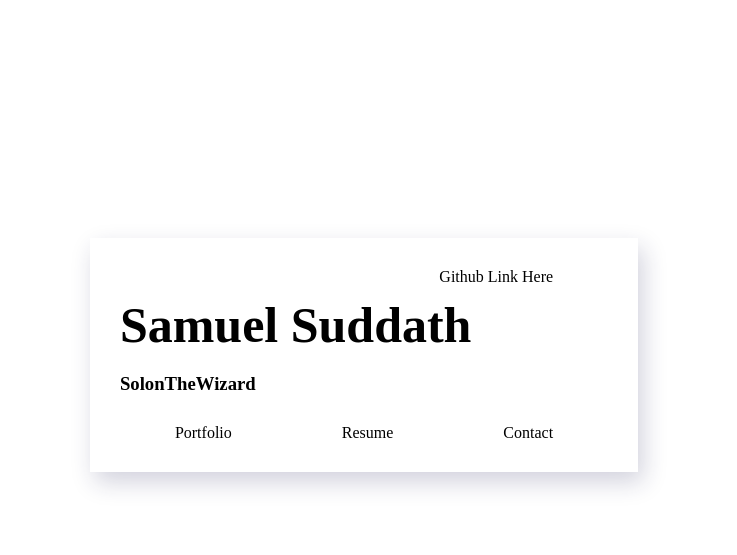
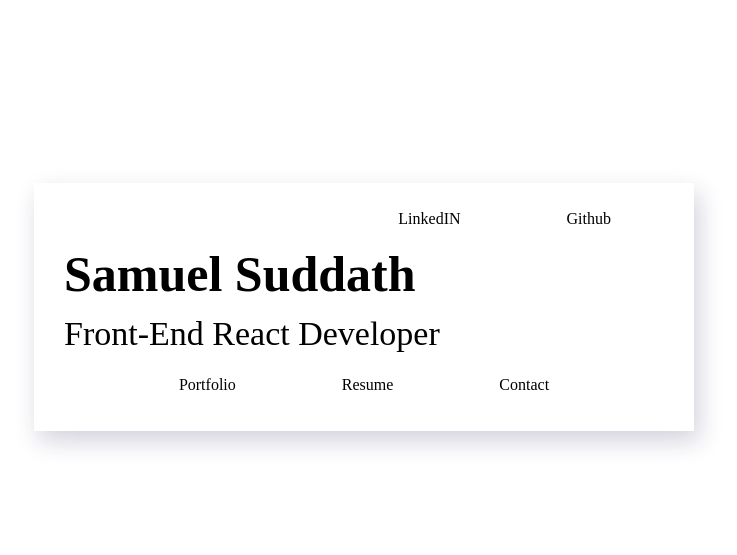
Before and after one commit to SolonTheWizard/resume-site, a Gatsby site: page / in a window 1280 px wide. Shown: the part 5-560 px from the top of the page, without its empty margins (276-1013 px from the left). Built offline with nearby package versions, Linux system fonts and the light colour scheme; Gatsby itself is replaced by a stand-in of ours.

Commit message:
Add Portfolio page, delete unnecessary layout

```diff
--- a/src/components/index.css
+++ b/src/components/index.css
@@ -1,10 +1,23 @@
+.background {
+  min-width: 100%;
+  min-height: 100%;
+  margin: 0;
+  display: flex;
+  flex-direction: column;
+  align-items: center;
+  justify-content: space-around;
+  flex-grow: 1;
+  font-size: 16px;
+}
 .business-card {
   box-shadow: 5px 10px 23px rgba(31, 28, 87, 0.2);
   display: flex;
   flex-direction: column;
-  align-items: flex-start;
+  align-items: center;
   padding: 20px 30px;
   margin-bottom: 80px;
+  margin-top: 180px;
+  width: 600px;
 }
 
 .internal-links {
@@ -12,22 +25,40 @@
   flex-direction: row;
   justify-content: space-between;
   align-items: center;
+  margin: 8px 0 10px;
 }
 .external-links {
   display: flex;
   flex-direction: row-reverse;
+  justify-content: flex-start;
   min-width: 100%;
 }
 
 a {
-  padding: 10px 20px 10px;
+  padding: 7px 18px 7px;
   margin: 0 35px;
   color: black;
   text-decoration: none;
 }
 
-h1 {
+.title {
+  padding: 10px 0;
+  margin: 0 0 2px;
+  font-size: 50px;
+  font-weight: 600;
+  /* ask kelson to help me change the font*/
+}
+.subtitle {
   padding: 0;
-  margin: 0;
-  font-size: 50px;
+  margin: 0 0 8px;
+  font-size: 34px;
+  font-weight: 400;
+  /* ask kelson to help me change the font*/
 }
+
+.info {
+  display: flex;
+  flex-direction: column;
+  align-items: flex-start;
+  width: 600px;
+}
--- a/src/components/layout.css
+++ /dev/null
@@ -1,13 +0,0 @@
-html,
-body,
-#root {
-  min-width: 100%;
-  min-height: 100%;
-  margin: 0;
-  display: flex;
-  flex-direction: column;
-  align-items: center;
-  justify-content: space-around;
-  flex-grow: 1;
-  font-size: 16px;
-}
--- a/src/components/layout.js
+++ /dev/null
@@ -1,18 +0,0 @@
-import React from "react"
-import PropTypes from "prop-types"
-
-import "./layout.css"
-
-const Layout = ({ children }) => {
-  return (
-    <div className="background">
-      <main>{children}</main>
-    </div>
-  )
-}
-
-Layout.propTypes = {
-  children: PropTypes.node.isRequired,
-}
-
-export default Layout
--- /dev/null
+++ b/src/components/portfolio.css
@@ -0,0 +1,40 @@
+.background {
+  min-width: 100%;
+  min-height: 100%;
+  margin: 0;
+  display: flex;
+  flex-direction: column;
+  align-items: center;
+  justify-content: space-around;
+  flex-grow: 1;
+  font-size: 16px;
+}
+
+.menu-bar {
+  display: flex;
+  flex-direction: row;
+  align-items: center;
+  justify-content: center;
+  padding: 10px 10px;
+  width: 100%;
+  flex-grow: 1;
+}
+
+a {
+  padding: 7px 8px 7px;
+  margin: 0 0 15px;
+  color: black;
+  text-decoration: none;
+}
+
+h1 {
+  padding: 0;
+  margin: 0 0 2px 10px;
+  font-size: 34px;
+  font-weight: 400;
+}
+
+.project {
+  margin-left: 20px;
+  padding: 10px 10px;
+}
--- a/src/pages/index.js
+++ b/src/pages/index.js
@@ -1,26 +1,28 @@
 import React from "react"
 import { Link } from "gatsby"
 
-import Layout from "../components/layout"
 import "../components/index.css"
 import SEO from "../components/seo"
 
 const IndexPage = () => (
-  <Layout>
+  <div className="background">
     <SEO title="Home" />
     <div className="business-card">
       <div className="external-links">
-        <Link to="/portfolio/">Github Link Here</Link>
+        <a href="https://github.com/SolonTheWizard">Github</a>
+        <a href="https://www.linkedin.com/in/samuel-s-548841120/">LinkedIN</a>
       </div>
-      <h1>Samuel Suddath</h1>
-      <h3>SolonTheWizard</h3>
+      <div className="info">
+        <h1 className="title">Samuel Suddath</h1>
+        <h3 className="subtitle">Front-End React Developer</h3>
+      </div>
       <div className="internal-links">
         <Link to="/portfolio/">Portfolio</Link>
         <Link to="/resume/">Resume</Link>
         <Link to="/contract/">Contact</Link>
       </div>
     </div>
-  </Layout>
+  </div>
 )
 
 export default IndexPage
```
Also changed, not shown: src/pages/portfolio.js (added, +24 -0 lines).
